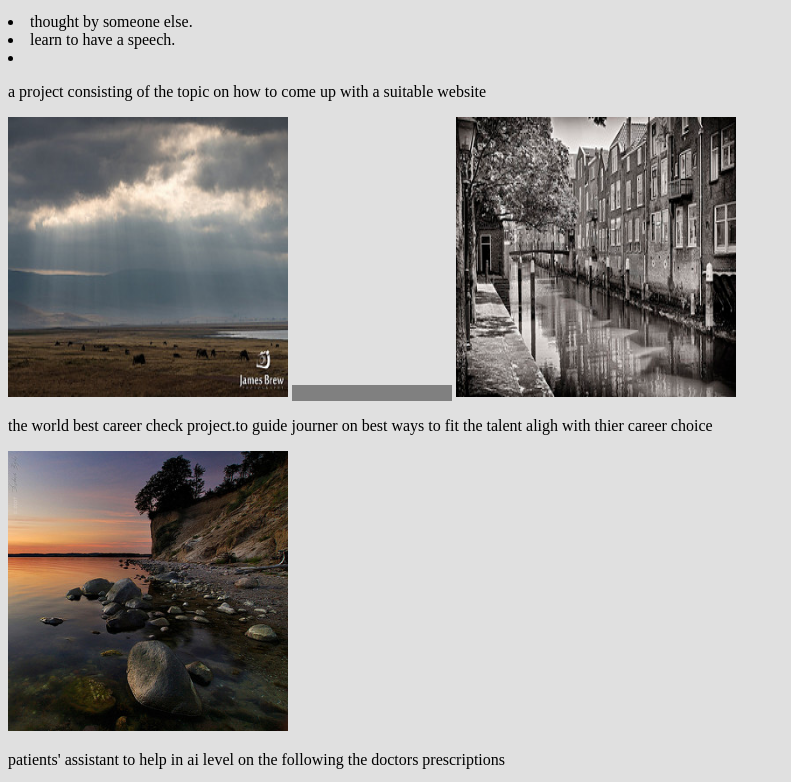
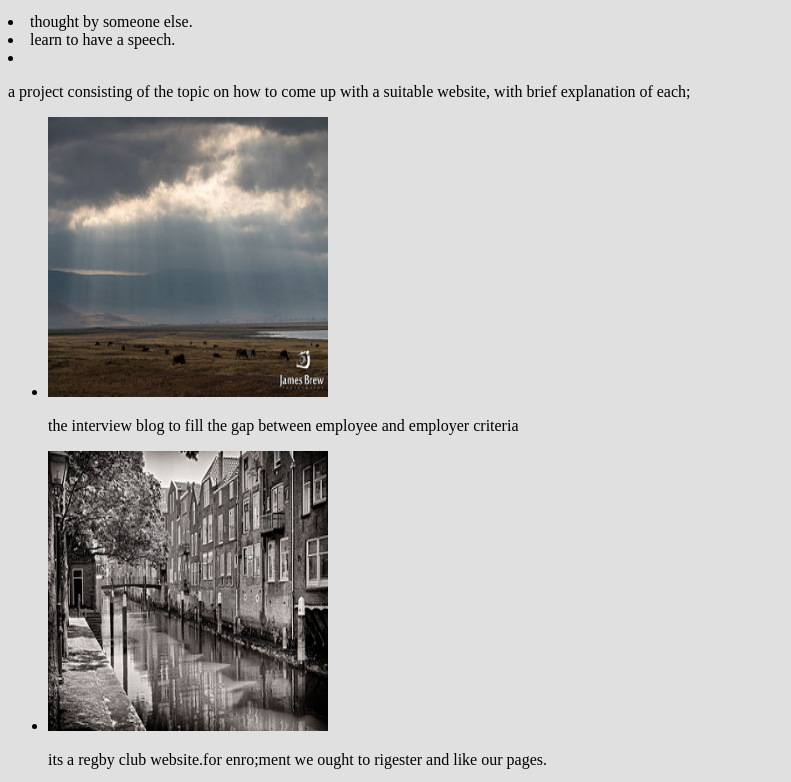
Before and after one commit to Marihonajh/Strucuture, a plain HTML site: page index.html in a window 1280 px wide. Shown: the part 1188-1970 px from the top of the page, without its empty margins (0-791 px from the left). Drawn offline with Linux system fonts and the light colour scheme.

```diff
--- a/css/styles.css
+++ b/css/styles.css
@@ -46,3 +46,6 @@ p {
 #About me {
   overflow: scroll;
 }
+correct {
+float : right;
+}
--- a/index.html
+++ b/index.html
@@ -41,16 +41,19 @@
     <li>learn to have a speech.<li>
   </p>
 </div>
-<p>a project consisting of the topic on how to come up with a suitable website</p>
-<img src="images/gg.jpg" alt="semo" width="280" height="280">
-<progress value="
-project about concervation of the trees" max="100">0%</progress>
-<img src="images/hu.jpg" alt="sert" width="280" height="280">
-<p>the world best career check project.to guide journer on best ways to fit the talent aligh with thier career choice</p>
-<img src="images/ck.jpg" alt="ck photo" width="280" height="280">
-<p>patients' assistant to help in ai level on the following the doctors prescriptions</p>
-</div>
-    <div id="About me">
+<p>a project consisting of the topic on how to come up with a suitable website, with brief explanation of each;</p>
+<ul>
+  <li><img src="images/gg.jpg" alt="semo" width="280" height="280">
+    <p>the interview blog to fill the gap between employee and employer criteria</p>
+  </li>
+  <li><img src="images/hu.jpg" alt="sert" width="280" height="280">
+<p>its a regby club website.for enro;ment we ought to rigester and like our pages.</p>
+  </li>
+  <li><img src="images/ck.jpg" alt="ck photo" width="280" height="280">
+<p>a tradition medication website. consist of diferent medics base on tradions form of description</p>
+  </li>
+  </ul>
+<div id="About me">
       <h3>something about myself background</h3>
     <p>am a simpe polite gay who fully detemined to a complish what ever started.</br>
     third out of my five children of the muhonja family.</br>
```
